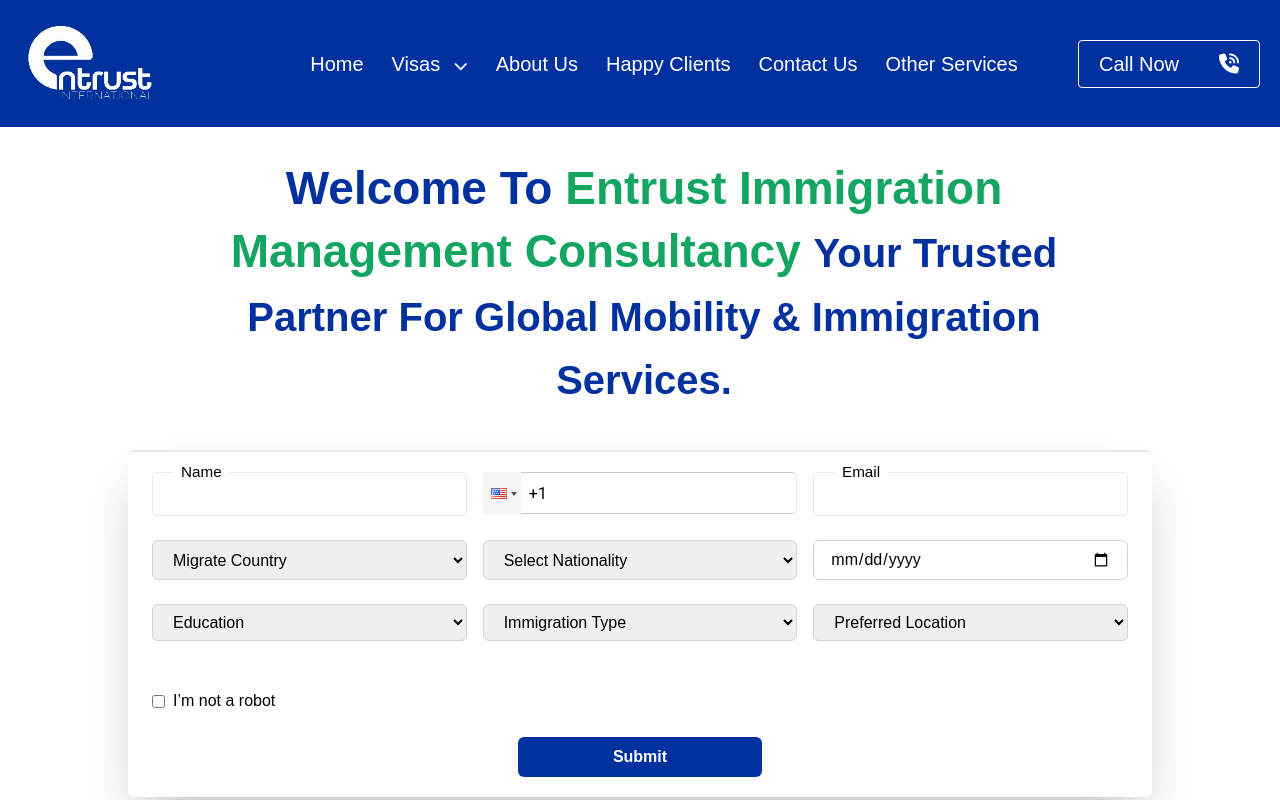
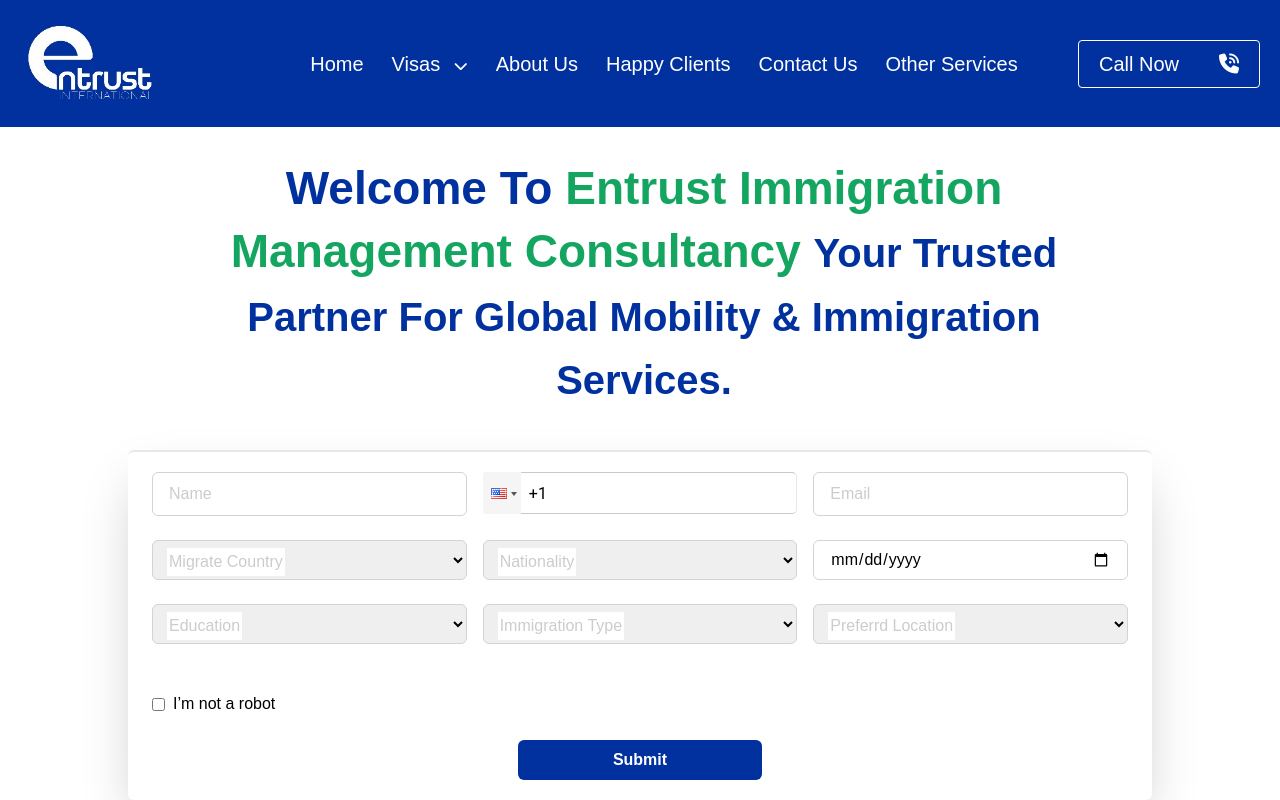
Before and after one commit to haroonmajid/EntrustImmigrationMangagementConusltancy, a React (Create React App) app: page / in a window 1280 px wide. Shown: the top 800 px of the page. Built offline with nearby package versions, Linux system fonts and the light colour scheme.

Commit message:
i have done the form

```diff
--- /dev/null
+++ b/src/Components/Contact.css
@@ -0,0 +1,46 @@
+.form-container {
+    max-width: 400px;
+    margin: 50px auto;
+    display: flex;
+    flex-direction: column;
+    gap: 20px;
+  }
+
+  .input-wrapper {
+    position: relative;
+    display: flex;
+    flex-direction: column;
+  }
+
+  .floating-input {
+    width: 100%;
+    padding: 10px 10px 10px 5px;
+    font-size: 16px;
+    border: 1px solid lightgray;
+    /* border-bottom: 2px solid #ccc; */
+    outline: none;
+    transition: border-color 0.3s ease-in-out;
+  }
+
+  .floating-input:focus {
+    border-bottom: 2px solid #007bff;
+  }
+
+  .floating-label {
+    position: absolute;
+    top: 8px;
+    left: 15px;
+    padding: 2px;
+    font-size: 16px;
+    background-color: white;
+    color: #ccc;
+    pointer-events: none;
+    transition: all 0.3s ease-in-out;
+  }
+
+  .floating-input:focus ~ .floating-label,
+  .floating-input.has-value ~ .floating-label {
+    top: -16px;
+    font-size: 14px;
+    color: #01319F;
+  }
--- a/src/Components/Contact.jsx
+++ b/src/Components/Contact.jsx
@@ -3,7 +3,7 @@
 import { Button } from 'react-bootstrap';
 import PhoneInput from 'react-phone-input-2';
 import 'react-phone-input-2/lib/style.css';
-import "../App.css"
+import "./Contact.css"
 
 
 const Contact = () => {
@@ -111,6 +111,10 @@
   const handleChange = (e) => {
     const { name, value } = e.target;
     setFormData({ ...formData, [name]: value });
+    setFormData((prev) => ({
+      ...prev,
+      [name]: value,
+    }));
   };
 
   const [success, setSuccess] = useState(false);
@@ -166,18 +170,22 @@
         className="max-w-5xl mx-auto mt-10 px-6 py-5 bg-white border-t-2 border-t-gray-200  shadow-2xl rounded-md"
       >
         <div className="grid grid-cols-1 md:w-full md:grid-cols-3 gap-4 mb-6">
-         <label className="relative">
-         <input
+        <div className='input-wrapper'>
+        <input
             type="text"
             name="name"
             // placeholder=""
             value={formData.name}
             onChange={handleChange}
             required
-            className="w-full px-4 py-0 h-11 border rounded-md outline-none focus:border-[#01319f] focus:ring-2 focus:ring-[#01319f] transition duration-200"
+            className={ `floating-input w-full px-4 py-0 h-11 border bg-transparent rounded-md outline-none focus:border-[#01319f] focus:ring-2 focus:ring-[#01319f] transition duration-200 ${
+              formData.name ? "has-value" : ""
+            }`}
+
           />
-          <span className='text-opacity-80 absolute left-0 top-2 mx-2 transition duration-200 input-text px-2 '>Name</span>
-         </label>
+        <label className="floating-label">Name</label>
+        </div>
+
          <div style={customStyles.container}>
       <PhoneInput
         country={"us"}
@@ -190,7 +198,7 @@
         // enableSearch
       />
     </div>
-         <label className="relative">
+          <div className='input-wrapper'>
           <input
             type="email"
             name="email"
@@ -198,42 +206,55 @@
             value={formData.email}
             onChange={handleChange}
             required
-            className="w-full px-4 py-0 h-11 border rounded-md outline-none focus:border-[#01319f] focus:ring-2 focus:ring-[#01319f] transition duration-200"
+            className={`floating-input w-full px-4 py-0 h-11 border rounded-md outline-none focus:border-[#01319f] focus:ring-2 focus:ring-[#01319f] transition duration-200 ${
+            formData.email ? "has-value" : ""
+          }`
+            }
           />
-          <span className='text-opacity-80 absolute left-0 top-2 mx-2 transition duration-200 input-email px-2 '>Email</span>
-          </label>
+        <label className="floating-label">Email</label>
+        </div>
         </div>
 
         <div className="grid grid-cols-1 md:grid-cols-3 gap-4 mb-6">
+          <div className='input-wrapper'>
           <select
             name="migrateCountry"
             value={formData.migrateCountry}
             onChange={handleChange}
             required
-            className="w-full px-4 py-0 h-10 border border-gray-300 rounded-md focus:outline-none focus:ring-2 focus:ring-[#01319F] text-rgba(0, 0, 0, 0.5)"
+            className={`floating-input w-full px-4 py-0 h-10 border border-gray-300 rounded-md focus:outline-none focus:ring-2 focus:ring-[#01319F] text-rgba(0, 0, 0, 0.5) ${
+              formData.migrateCountry ? "has-value" : ""
+            }`}
           >
-            <option value=""selected>Migrate Country</option>
+            <option value=""selected disabled></option>
             <option value="Canada">Canada</option>
             <option value="Europe">Europe</option>
             <option value="UnitedKingdom">United Kingdom</option>
             <option value="Australia">Australia</option>
             <option value="UnitedStates">United States Of America</option>
+          </select>
+          <label className="floating-label">Migrate Country</label>
+          </div>
 
-          </select>
+          <div className='input-wrapper'>
           <select
             name="nationality"
             value={formData.nationality}
             onChange={handleChange}
             required
-            className="w-full px-4 py-0 h-10 border border-gray-300 rounded-md focus:outline-none focus:ring-2 focus:ring-[#01319F]"
+            className={`floating-input w-full px-4 py-0 h-10 border border-gray-300 rounded-md focus:outline-none focus:ring-2 focus:ring-[#01319F] ${
+              formData.nationality ? "has-value" : ""
+            }`}
           >
-            <option value="">Select Nationality</option>
+            <option value="" selected></option>
             {countries.map((country, index) => (
               <option key={index} value={country}>
                 {country}
               </option>
             ))}
           </select>
+          <label className="floating-label">Nationality</label>
+          </div>
           <div className="relative">
             <input
               type="date"
@@ -252,40 +273,55 @@
         </div>
 
         <div className="grid grid-cols-1 md:grid-cols-3 gap-4 mb-6">
+        <div className='input-wrapper'>
           <select
             name="education"
             value={formData.education}
             onChange={handleChange}
             required
-            className="w-full p-2 px-4 border border-gray-300 rounded-md focus:outline-none focus:ring-2 focus:ring-[#01319f]"
+            className={`floating-input w-full px-4 py-0 h-10 border border-gray-300 rounded-md focus:outline-none focus:ring-2 focus:ring-[#01319F] text-rgba(0, 0, 0, 0.5) ${
+              formData.education ? "has-value" : ""
+            }`}
           >
-            <option value="">Education</option>
-            <option value="High School">High School</option>
-            <option value="Bachelor's">Bachelor's</option>
-            <option value="Master's">Master's</option>
-          </select>
+            <option value=""selected disabled></option>
+            <option value="Canada">Intermediate</option>
+            <option value="Europe">Bachelor's</option>
+            <option value="UnitedKingdom">Master</option>
+            </select>
+          <label className="floating-label">Education</label>
+          </div>
+          <div className='input-wrapper'>
           <select
             name="immigrationType"
             value={formData.immigrationType}
             onChange={handleChange}
             required
-            className="w-full p-2 px-4 border border-gray-300 rounded-md focus:outline-none focus:ring-2 focus:ring-[#01319f]"
+            className={`floating-input w-full px-4 py-0 h-10 border border-gray-300 rounded-md focus:outline-none focus:ring-2 focus:ring-[#01319F] text-rgba(0, 0, 0, 0.5) ${
+              formData.immigrationType ? "has-value" : ""
+            }`}
           >
-            <option value="">Immigration Type</option>
-            <option value="Work">Work</option>
-            <option value="Study">Study</option>
-          </select>
-        <select
+            <option value=""selected disabled></option>
+            <option value="Canada">Study</option>
+            <option value="Europe">Work</option>
+            </select>
+          <label className="floating-label">Immigration Type</label>
+          </div>
+          <div className='input-wrapper'>
+          <select
             name="preferredLocation"
             value={formData.preferredLocation}
             onChange={handleChange}
             required
-            className="w-full p-2 px-4 border border-gray-300 rounded-md focus:outline-none focus:ring-2 focus:ring-[#01319f]"
+            className={`floating-input w-full px-4 py-0 h-10 border border-gray-300 rounded-md focus:outline-none focus:ring-2 focus:ring-[#01319F] text-rgba(0, 0, 0, 0.5) ${
+              formData.preferredLocation ? "has-value" : ""
+            }`}
           >
-            <option value="">Preferred Location</option>
-            <option value="City A">City A</option>
-            <option value="City B">City B</option>
-          </select>
+            <option value=""selected disabled></option>
+            <option value="Canada">City A</option>
+            <option value="Europe">City B</option>
+            </select>
+          <label className="floating-label">Preferrd Location</label>
+          </div>
         </div>
 
         <div className="grid grid-cols-1 md:grid-cols-3 gap-4 mb-6">
```
